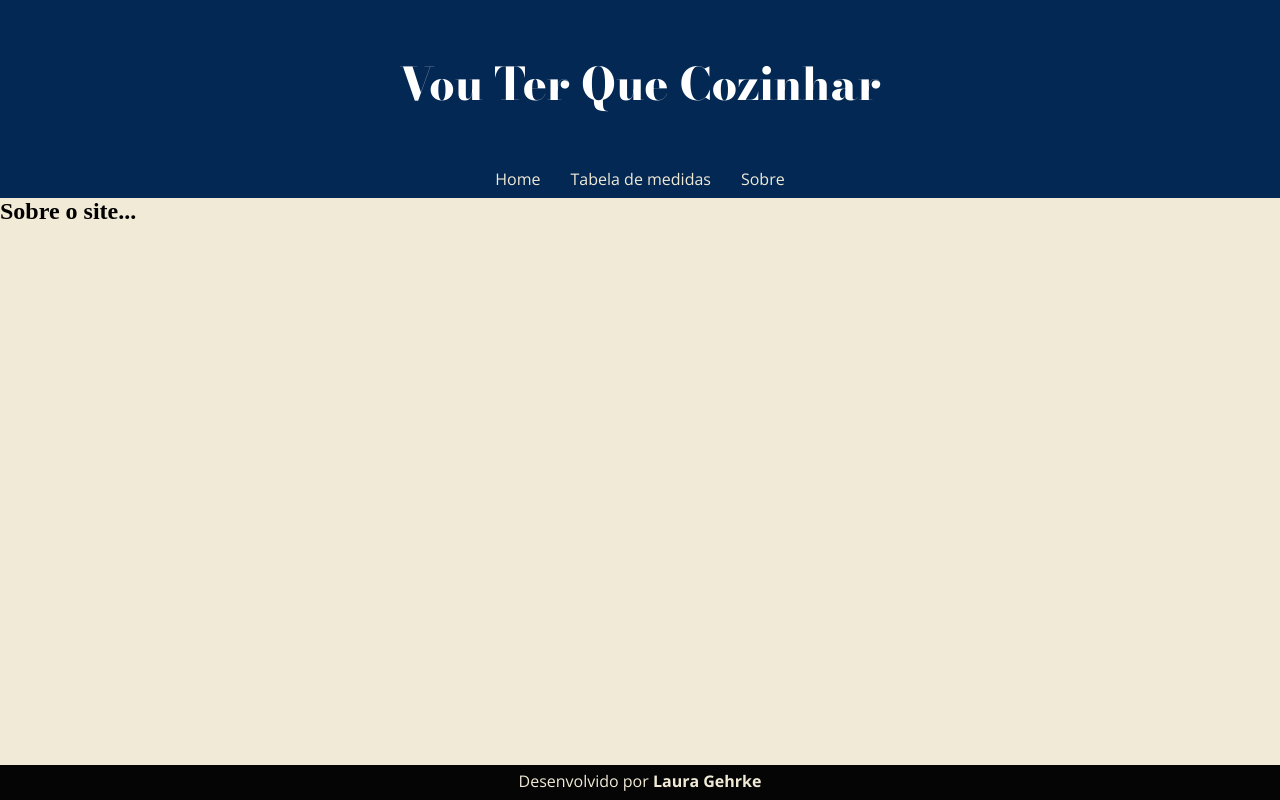
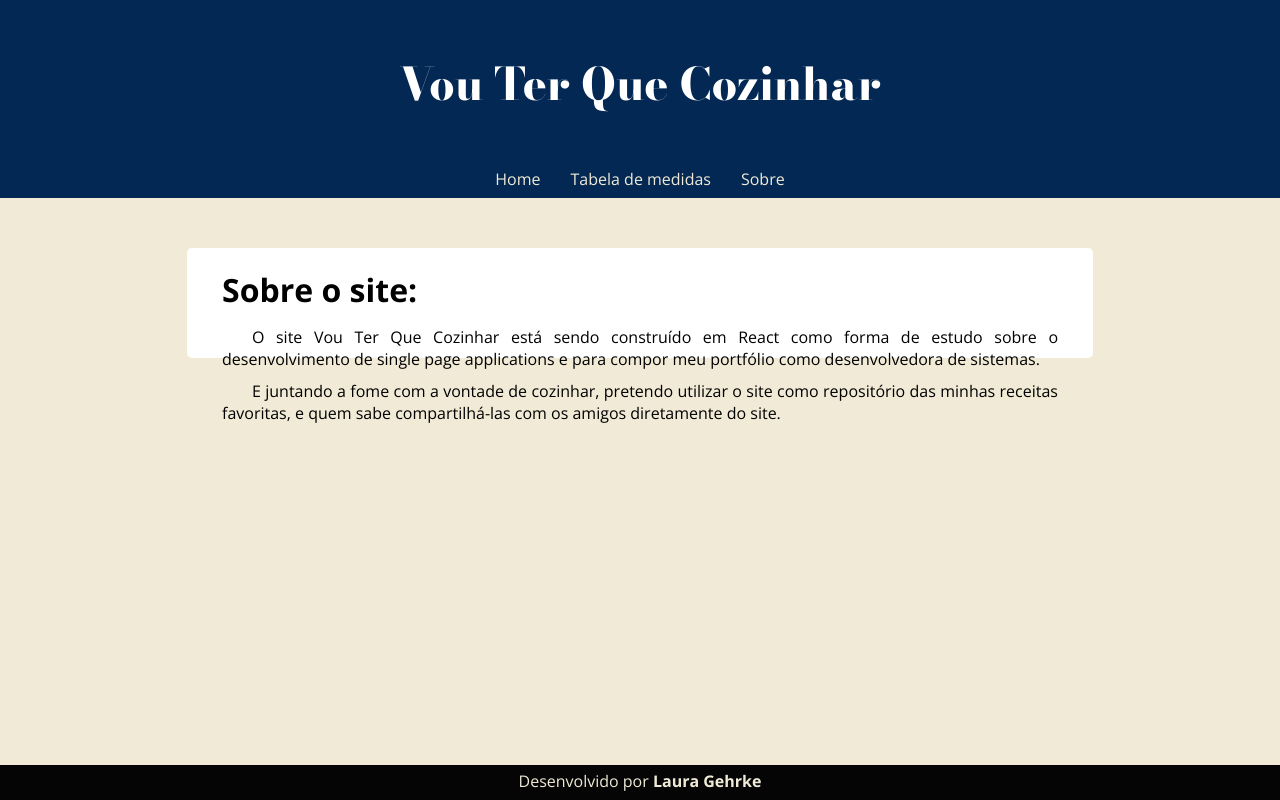
Before and after one commit to lauraghrk/projeto-receitas-react, a React (Vite) app: page /sobre in a window 1280 px wide. Built offline with nearby package versions, Linux system fonts and the light colour scheme.

Commit message:
sobre o site

```diff
--- a/src/pages/Sobre/index.jsx
+++ b/src/pages/Sobre/index.jsx
@@ -1,8 +1,17 @@
+import './style.css'
+
 function Sobre() {
     return (
-        <>
-            <h2>Sobre o site...</h2>
-        </>
+        <section className='container'>
+            <h2>Sobre o site:</h2>
+            <p>
+                O site Vou Ter Que Cozinhar está sendo construído em React como forma de estudo sobre o desenvolvimento de single page applications e para compor meu portfólio como desenvolvedora de sistemas.
+            </p>
+            <p>
+                E juntando a fome com a vontade de cozinhar, pretendo utilizar o site como repositório das minhas receitas favoritas, e quem sabe compartilhá-las com os amigos diretamente do site.
+            </p>
+
+        </section>
     )
 }
 
--- /dev/null
+++ b/src/pages/Sobre/style.css
@@ -0,0 +1,21 @@
+.container {
+    margin: 50px auto;
+    background-color: white;
+    border-radius: 5px;
+    width: 75%;
+
+    font-family: var(--fontecorpo);
+    padding: 5px;
+}
+
+.container h2 {
+    margin: 15px 30px;
+    font-size: 2em;
+}
+
+.container p {
+    margin: 10px 30px;
+    font-size: 1em;
+    text-indent: 30px;
+    text-align: justify;
+}
--- a/src/pages/TabelaMedidas/index.jsx
+++ b/src/pages/TabelaMedidas/index.jsx
@@ -1,8 +1,10 @@
+import './style.css'
+
 function TabelaMedidas() {
     return (
-        <>
-            <h2>Tabela de medidas</h2>
-        </>
+        <section className='container'>
+
+        </section>
     )
 }
 
--- /dev/null
+++ b/src/pages/TabelaMedidas/style.css
@@ -0,0 +1,4 @@
+.container {
+    width: 70%;
+    height: 100px;
+}
```
